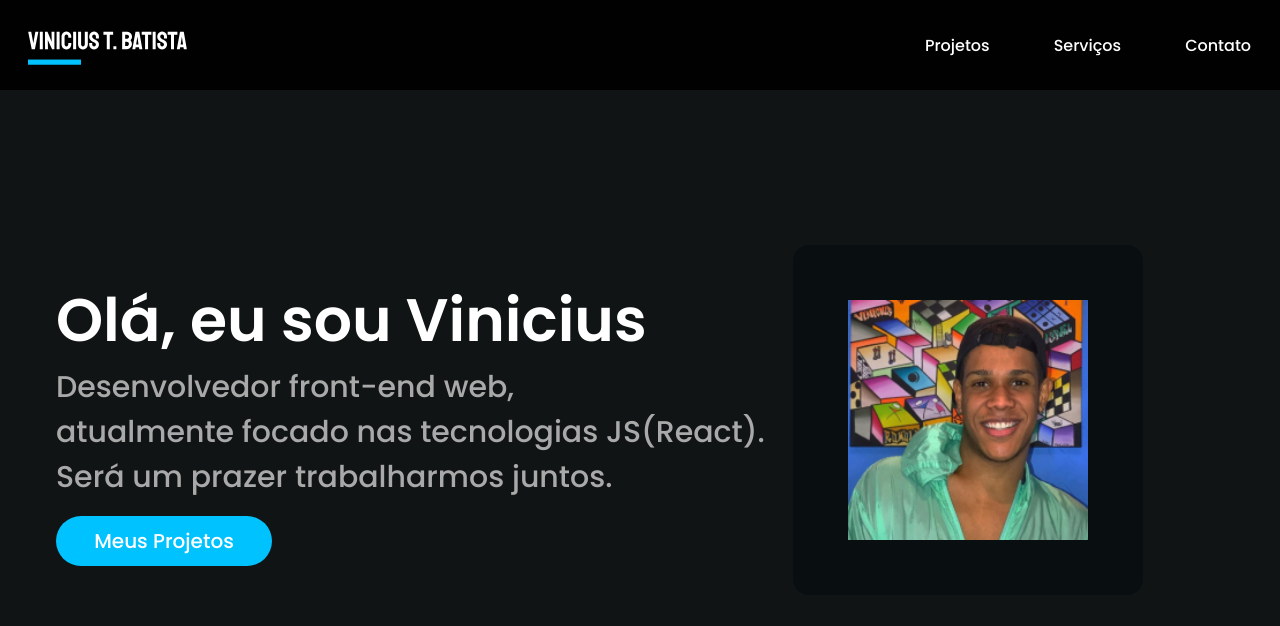
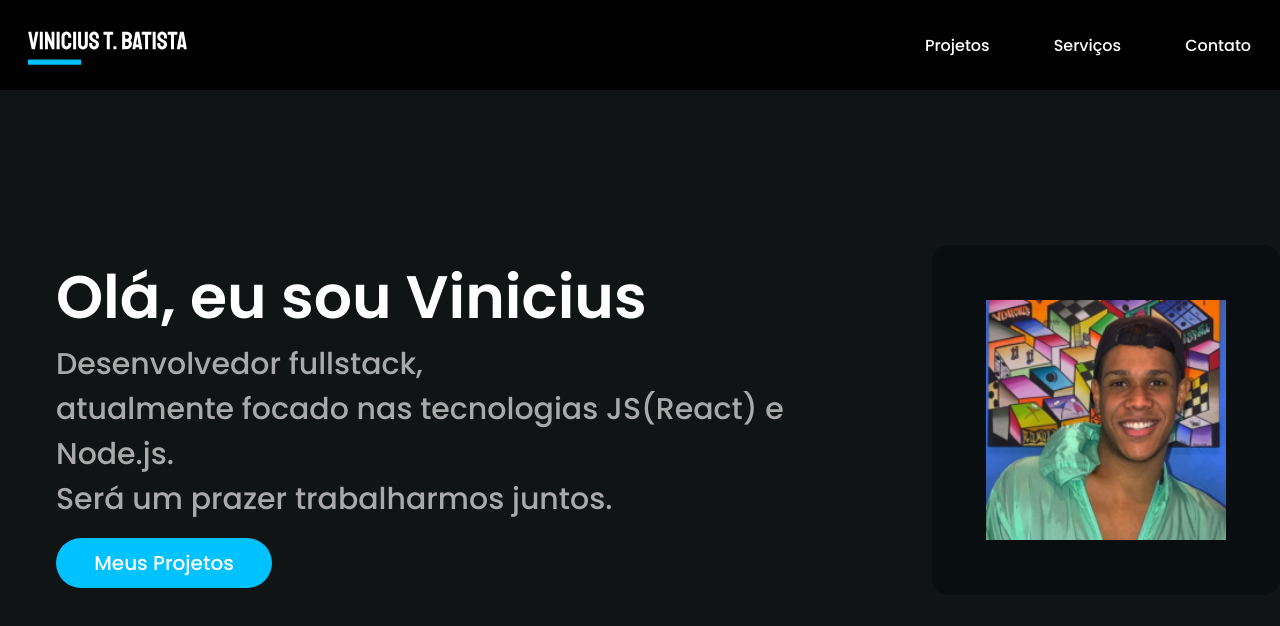
Before and after one commit to trajanovinicius/myprofile, a React (Create React App) app: page / in a window 1280 px wide. Shown: the top 626 px of the page. Built offline with nearby package versions, Linux system fonts and the light colour scheme.

Commit message:
modificando MSG

```diff
--- a/src/pages/Profile/index.js
+++ b/src/pages/Profile/index.js
@@ -17,8 +17,8 @@ function Profile() {
         <ContentText>
           <Title>Olá, eu sou Vinicius</Title>
           <Message>
-            Desenvolvedor front-end web,
-            <br /> atualmente focado nas tecnologias JS(React).
+            Desenvolvedor fullstack,
+            <br /> atualmente focado nas tecnologias JS(React) e Node.js.
             <br /> Será um prazer trabalharmos juntos.
           </Message>
           <a href="https://github.com/viniluk" target="_blank" rel="noreferrer">
```
